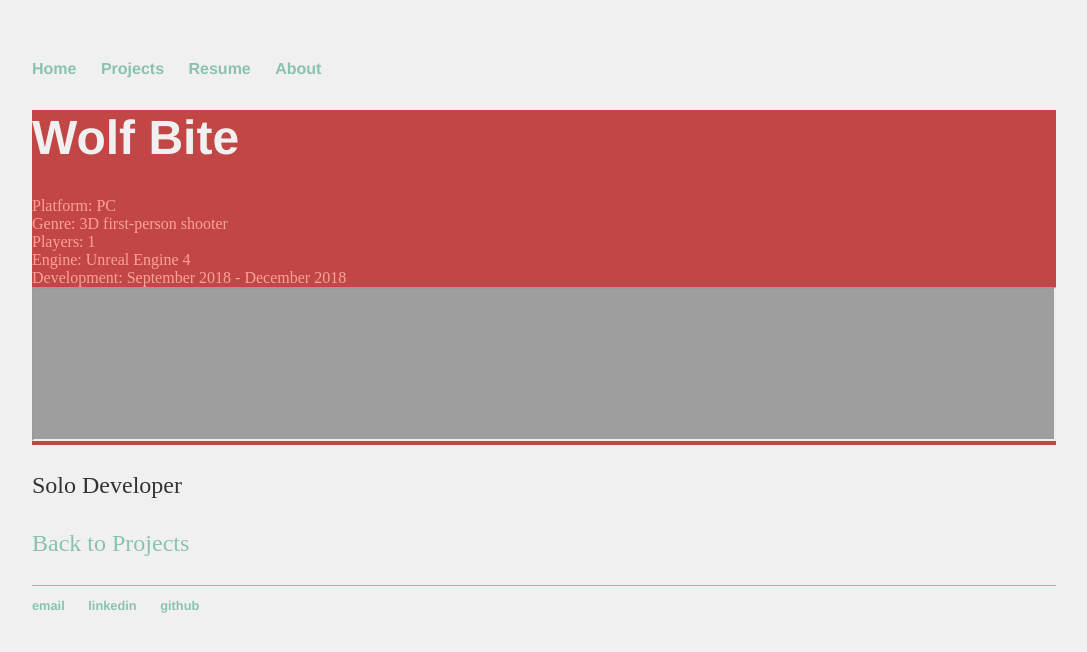
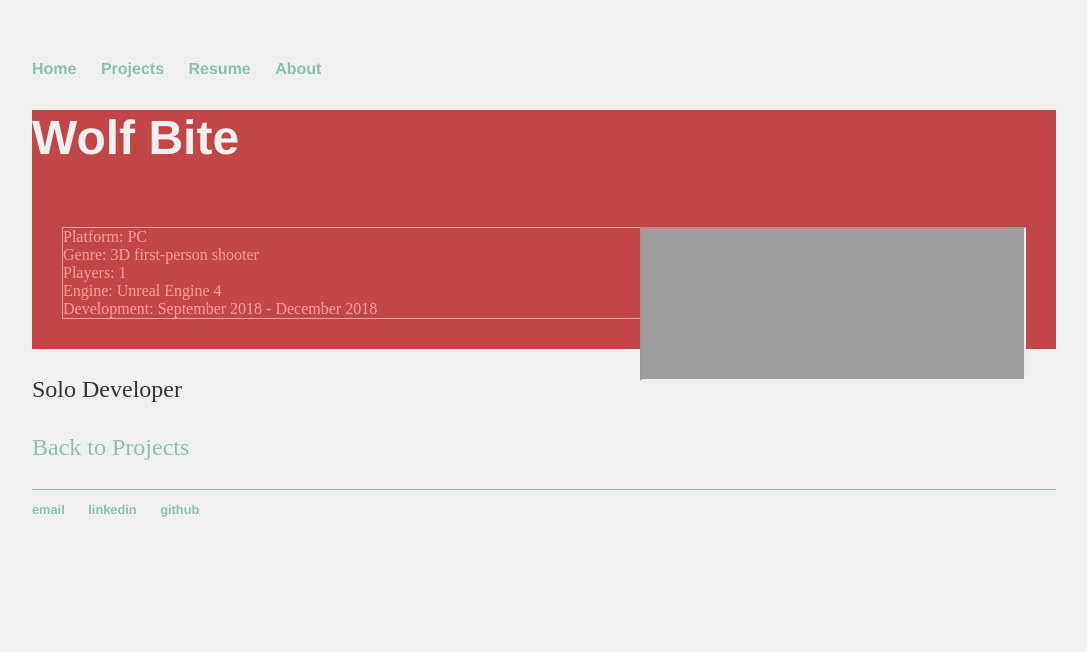
Before and after one commit to digigrant/digigrant.github.io, a Jekyll site: the page built from projects/wolf-bite.html, in a window 1280 px wide. Shown: the top 652 px of the page, without its empty margins (96-1183 px from the left). Built offline with Jekyll 4.4.1, drawn with Linux system fonts in a browser that asks for light colours.

Commit message:
Update projects.html

```diff
--- a/_layouts/projects.html
+++ b/_layouts/projects.html
@@ -3,7 +3,10 @@
 ---
 <div class="project-header">
   <h1>{{ page.title }}</h1>
-  <div class="left">
+  <div class="project-container">
+    <div class="video">
+      <iframe width="100%" height="100%" src={{page.video-url}} frameborder="0" allow="accelerometer; encrypted-media; gyroscope; picture-in-picture" allowfullscreen></iframe>
+    </div>
     <ul class="specs">
       <li>Platform: {{ page.platform }}</li>
       <li>Genre: {{ page.genre }}</li>
@@ -12,9 +15,6 @@
       <li>Development: {{ page.start }} - {{ page.end }}</li>
     </ul>
   </div>
-  <div class="right">
-    <iframe width="100%" height="100%" src={{page.video-url}} frameborder="0" allow="accelerometer; encrypted-media; gyroscope; picture-in-picture" allowfullscreen></iframe>
-  </div>
 </div>
 
 {{ content }}
```
